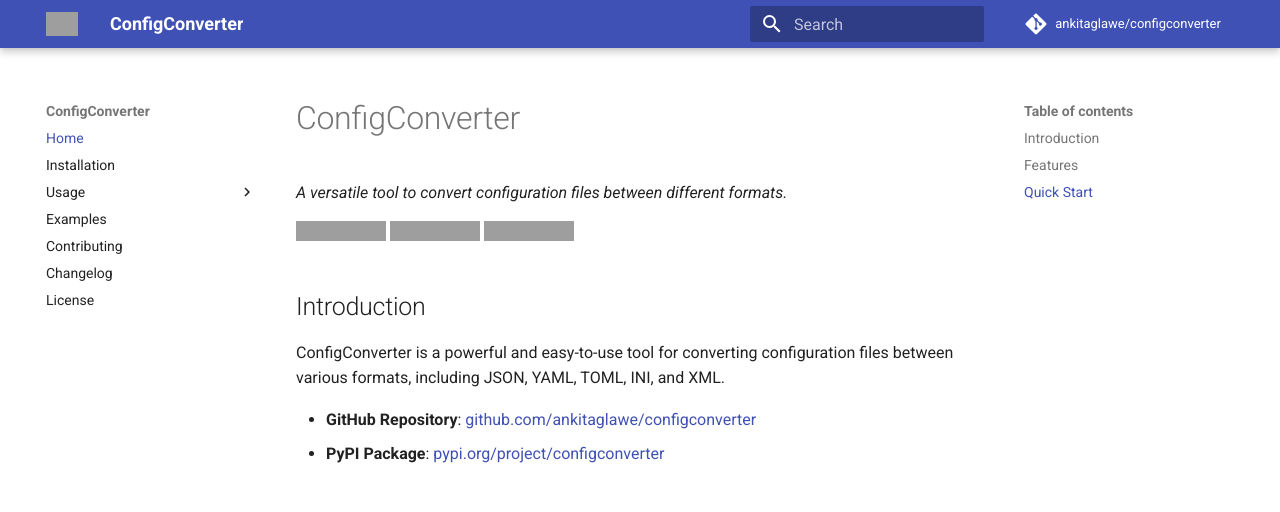
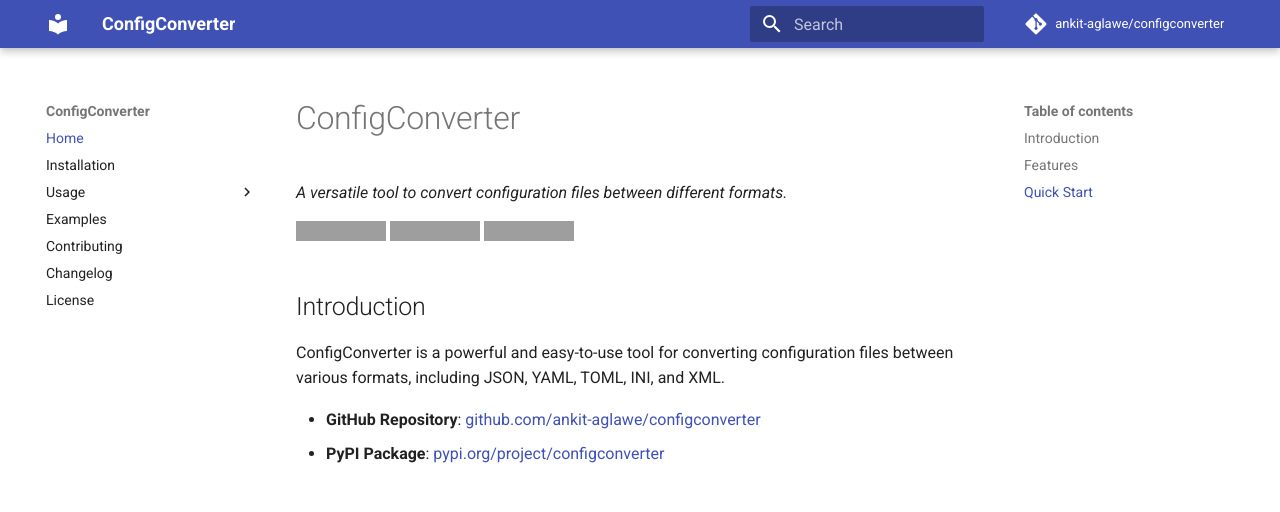
Before and after one commit to ankit-aglawe/configconverter, an MkDocs documentation site: the page built from docs/index.md, in a window 1280 px wide and 1005 px high. Shown: the top 512 px of the window. Built offline with MkDocs 1.6.1 and Material for MkDocs 9.7.7, drawn with Linux system fonts in a browser that asks for light colours; comment, search, counter and statistics services are not loaded; grey boxes are pictures that could not be loaded.

Commit message:
Modified docs

```diff
--- a/docs/index.md
+++ b/docs/index.md
@@ -10,7 +10,7 @@
 
 ConfigConverter is a powerful and easy-to-use tool for converting configuration files between various formats, including JSON, YAML, TOML, INI, and XML.
 
-- **GitHub Repository**: [github.com/ankitaglawe/configconverter](https://github.com/ankitaglawe/configconverter)
+- **GitHub Repository**: [github.com/ankit-aglawe/configconverter](https://github.com/ankit-aglawe/configconverter)
 - **PyPI Package**: [pypi.org/project/configconverter](https://pypi.org/project/configconverter)
 
 ## Features
--- a/mkdocs.yml
+++ b/mkdocs.yml
@@ -1,10 +1,10 @@
 site_name: ConfigConverter
 site_description: Convert configuration files between different formats.
 site_author: Ankit Aglawe
-site_url: https://ankitaglawe.github.io/configconverter/
+site_url: https://ankit-aglawe.github.io/configconverter/
 
-repo_url: https://github.com/ankitaglawe/configconverter
-repo_name: 'ankitaglawe/configconverter'
+repo_url: https://github.com/ankit-aglawe/configconverter
+repo_name: 'ankit-aglawe/configconverter'
 edit_uri: ''
 
 theme:
@@ -17,8 +17,8 @@
   font:
     text: Roboto
     code: Roboto Mono
-  favicon: 'images/favicon.ico'  # Replace with your favicon path
-  logo: 'images/logo.png'        # Replace with your logo path
+  # favicon: 'images/favicon.ico'
+  # logo: 'images/logo.png'
 
 nav:
   - Home: index.md
```
Also changed, not shown: pyproject.toml (+8 -1 lines).
